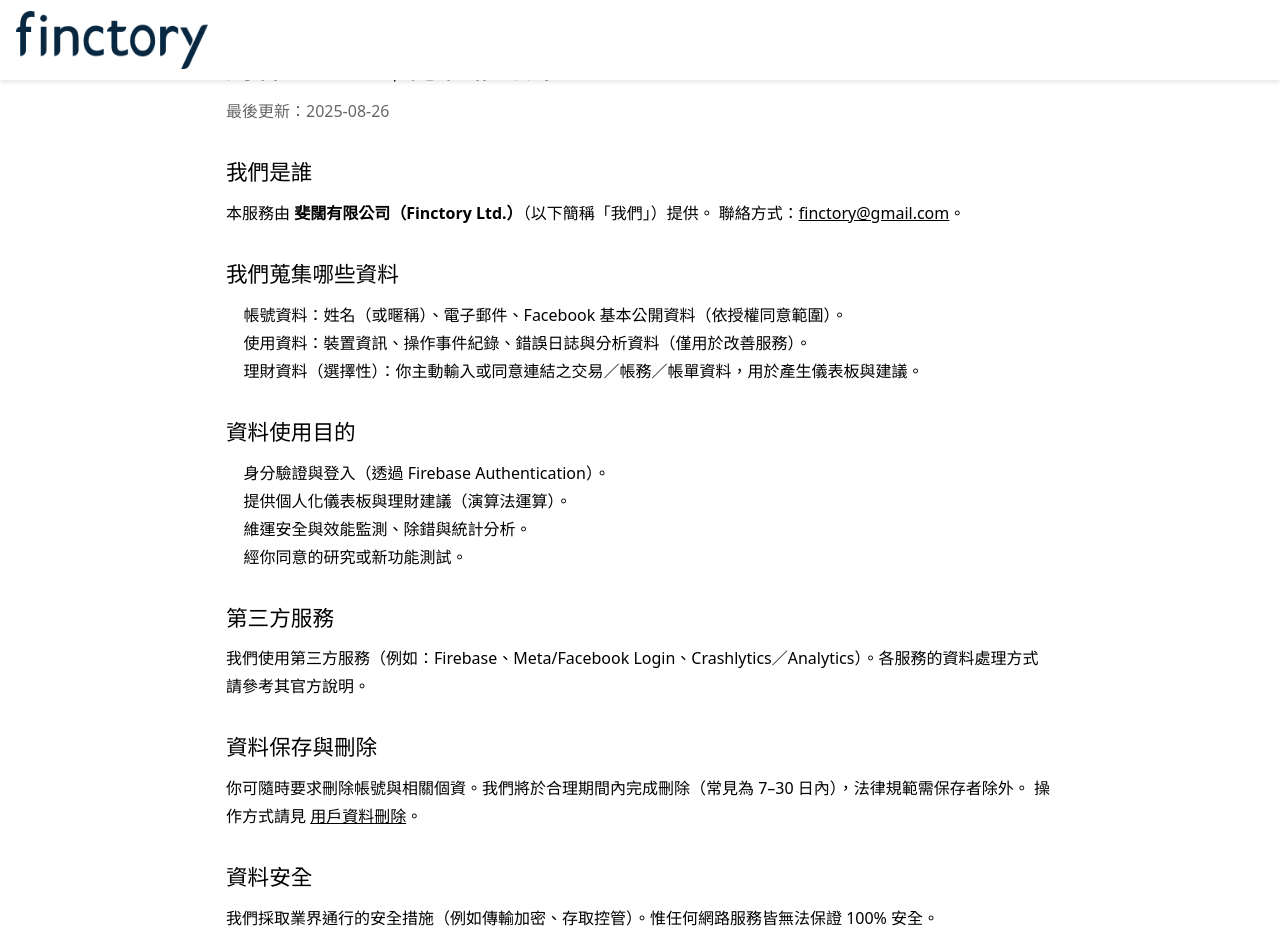
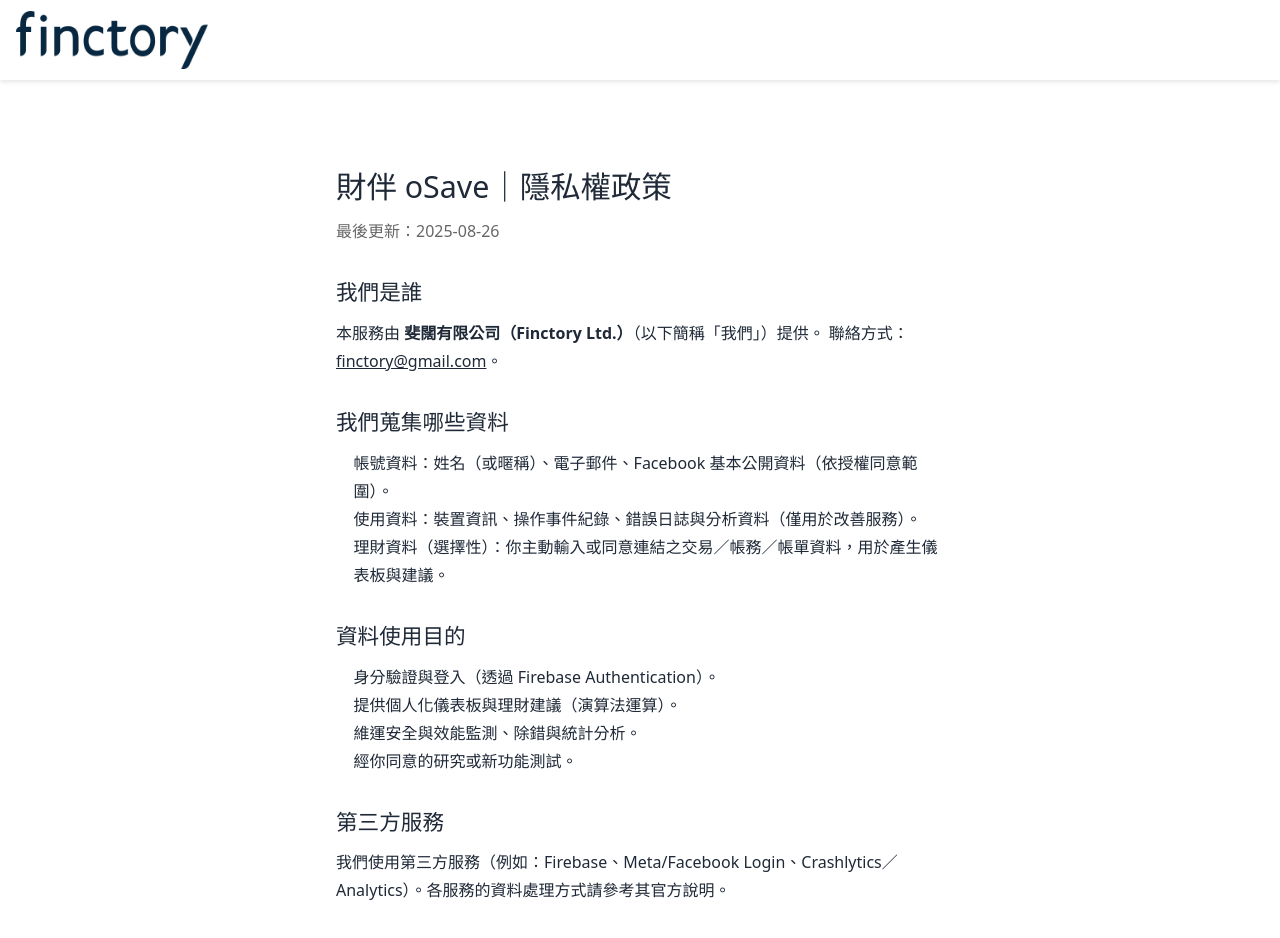
Before and after one commit to Finctory/Finctory-Official-Website, a Nuxt app: page /osave/privacy in a window 1280 px wide. Shown: the top 938 px of the page. Built offline with nearby package versions, Linux system fonts and the light colour scheme.

Commit message:
refactor: 調整用戶資料刪除指示與隱私權政策的結構與樣式

```diff
--- a/pages/osave/deletion.vue
+++ b/pages/osave/deletion.vue
@@ -1,4 +1,5 @@
 <template>
+  <section class="mx-auto mt-[5rem] max-w-2xl justify-center px-4 py-10 text-gray-800">
     <main class="doc">
       <header>
         <h1>用戶資料刪除指示</h1>
@@ -49,6 +50,7 @@
         <p>（此頁面提供 Facebook 審查所需之資料刪除指示 URL。）</p>
       </footer>
     </main>
+  </section>
 </template>
 
 <script setup lang="ts">
--- a/pages/osave/privacy.vue
+++ b/pages/osave/privacy.vue
@@ -1,4 +1,5 @@
 <template>
+  <section class="mx-auto mt-[5rem] max-w-2xl justify-center px-4 py-10 text-gray-800">
     <main class="doc">
       <header>
         <h1>財伴 oSave｜隱私權政策</h1>
@@ -51,7 +52,7 @@
         <p>
           你可隨時要求刪除帳號與相關個資。我們將於合理期間內完成刪除（常見為 7–30
           日內），法律規範需保存者除外。 操作方式請見
-        <router-link to="/data-deletion.html">用戶資料刪除</router-link>。
+          <router-link to="/osave/deletion">用戶資料刪除</router-link>。
         </p>
       </section>
 
@@ -84,6 +85,7 @@
         <p>（本頁為一般範本，僅供參考，非法律意見；正式上線可請法遵律師調整。）</p>
       </footer>
     </main>
+  </section>
 </template>
 
 <script setup lang="ts">
```
Lines whose indentation alone changed are shown as unchanged.
